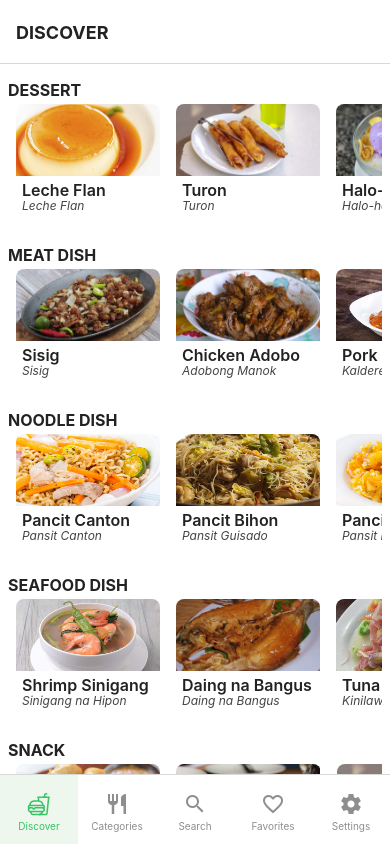
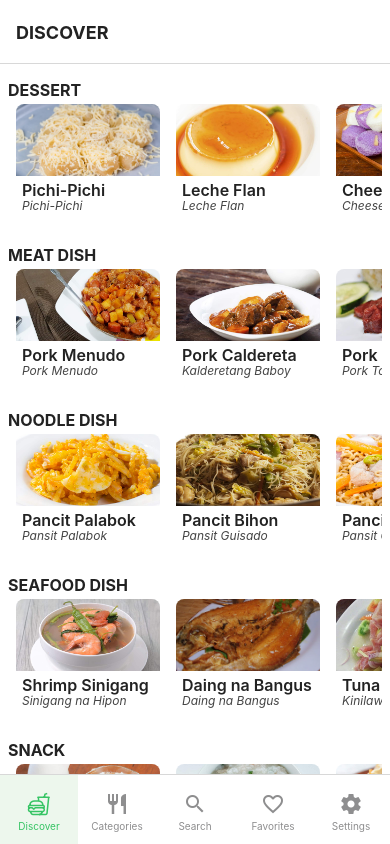
Before and after one commit to godkingjay/Authentic-Pinoy-Recipes-App, a React Native app: screen /Discover in a window 390 px wide. Built offline with nearby package versions, Linux system fonts and the light colour scheme.

Commit message:
ADD: Discover | Randomizer and Limiter

```diff
--- a/assets/component/horizontalCardsContainer.js
+++ b/assets/component/horizontalCardsContainer.js
@@ -7,13 +7,31 @@ import { Text, View } from "react-native";
 import { discoverFoods } from "../controller/query";
 import HorizontalCard from "./horizontalCards";
 
+function shuffle(array) {
+  let currentIndex = array.length,  randomIndex;
+
+  while (currentIndex != 0) {
+
+    randomIndex = Math.floor(Math.random() * currentIndex);
+    currentIndex--;
+
+    [array[currentIndex], array[randomIndex]] = [
+      array[randomIndex], array[currentIndex]];
+  }
+
+  return array;
+}
+
 export default function HorizontalCardsContainer({ navigation, route, foodCategory }) {
 
   const [foods, setFoods] = useState([]);
+  const [discover, setDiscover] = useState([]);
+
   useEffect(() => {
     discoverFoods(foodCategory.name)
       .then(data => {
         setFoods(data);
+        setDiscover((shuffle(data)).splice(0, data.length < 6 ? data.length : 6));
       })
       .catch(error => {
         alert(error)
@@ -25,8 +43,8 @@ export default function HorizontalCardsContainer({ navigation, route, foodCatego
       <Text style = { styles.foodCategoryName }>{ (foodCategory.name).toUpperCase() }</Text>
       <FlatList
         style = { styles.cards }
-        keyExtractor={ foods.id }
-        data={ foods }
+        keyExtractor={ discover.id }
+        data={ discover }
         horizontal={ true }
         renderItem={({ item }) => (
           <HorizontalCard navigation={ navigation } route={ route } food={ item } />
```
